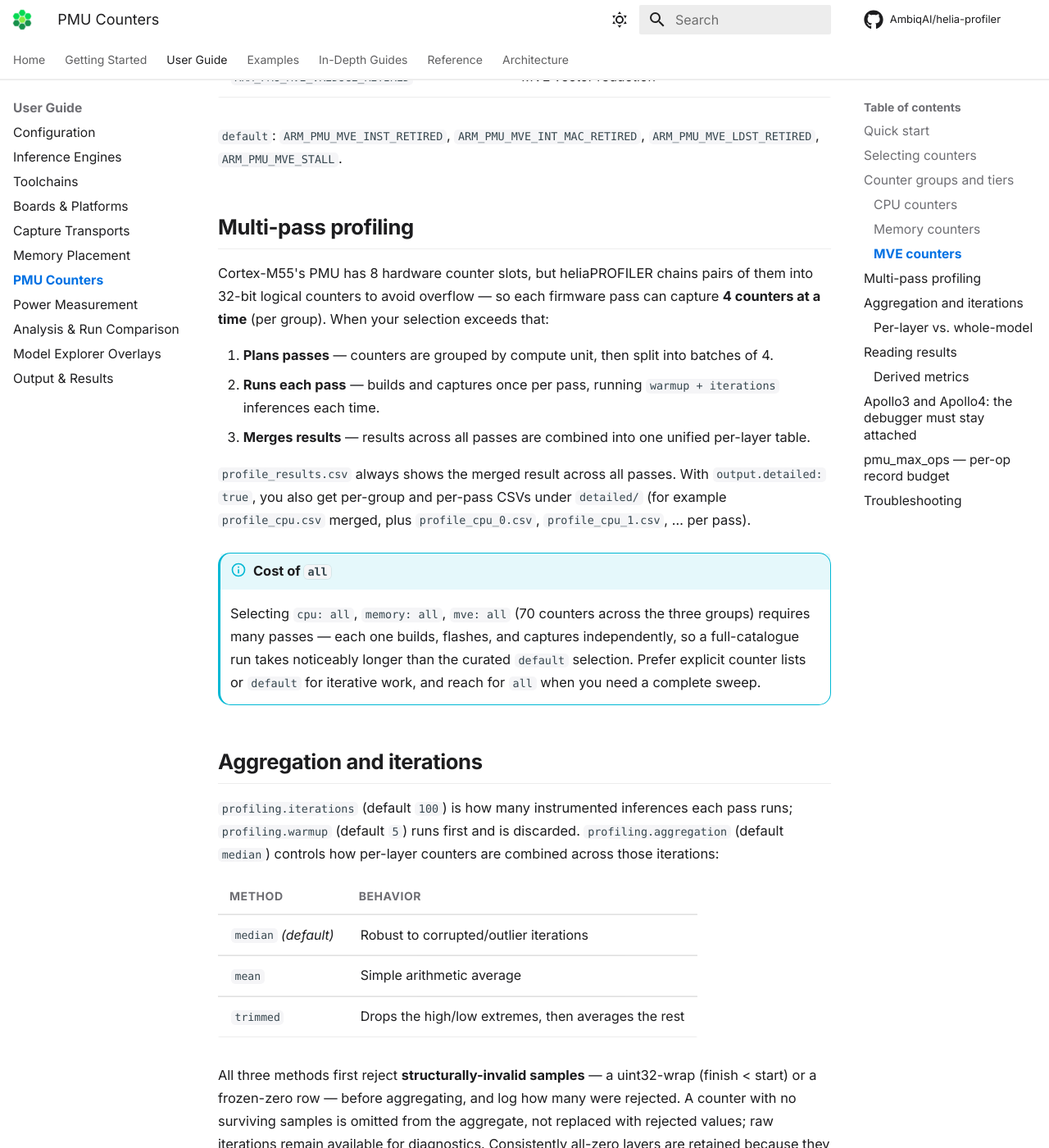
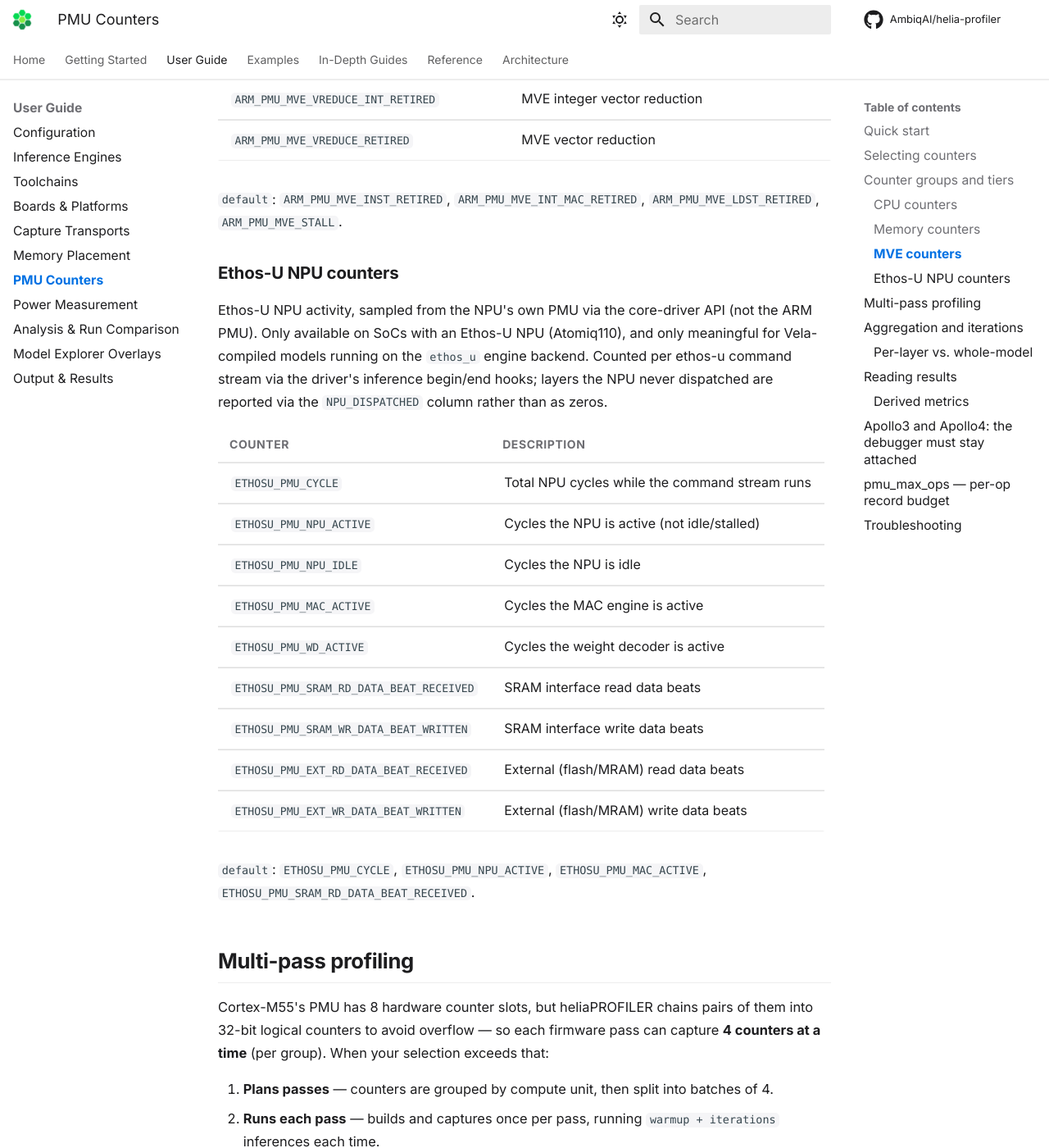
Before and after one commit to AmbiqAI/helia-profiler, an MkDocs documentation site: the page built from docs/guide/pmu-counters.md, in a window 1280 px wide and 1400 px high, scrolled down 6260 px. Shown: the whole window at 82% size. Built offline with MkDocs 1.6.1 and Material for MkDocs 9.7.7, drawn with Linux system fonts in a browser that asks for light colours; some web fonts are replaced; comment, search, counter and statistics services are not loaded; some of the changed text lies outside the part shown.

Commit message:
docs: correct the ethos_npu counter group and NPU quickstart guidance
The PMU guide omitted the ethos_npu tier entirely and claimed only
cpu/mve/memory groups exist. The compatibility baseline still described
NSX_HELIA_RT_ENABLE_ETHOSU as outside what HPX consumes. Both
quickstarts claimed the rt and aot configs were interchangeable and
omitted the extra (analysis / aot) each one needs to pass preflight.

```diff
--- a/docs/guide/pmu-counters.md
+++ b/docs/guide/pmu-counters.md
@@ -62,6 +62,7 @@ available depends on the target's **PMU tier**:
 | Tier | SoC family | Groups |
 |---|---|---|
 | Armv8-M PMU | Apollo5 family (Cortex-M55, including Apollo330P) | `cpu`, `mve`, `memory` |
+| Armv8-M PMU + Ethos-U | Atomiq110 (Cortex-M55 + Ethos-U85) | `cpu`, `mve`, `memory`, `ethos_npu` |
 | DWT-only | Apollo3/Apollo3P, Apollo4/Apollo4P/Apollo4L (Cortex-M4) | Cycle counter only — no group selection |
 
 On DWT-only targets, heliaPROFILER warns and captures cycle counts only;
@@ -167,6 +168,30 @@ Cortex-M55 (the Armv8-M PMU tier).
 
 `default`: `ARM_PMU_MVE_INST_RETIRED`, `ARM_PMU_MVE_INT_MAC_RETIRED`,
 `ARM_PMU_MVE_LDST_RETIRED`, `ARM_PMU_MVE_STALL`.
+
+### Ethos-U NPU counters
+
+Ethos-U NPU activity, sampled from the NPU's own PMU via the core-driver
+API (not the ARM PMU). Only available on SoCs with an Ethos-U NPU
+(Atomiq110), and only meaningful for Vela-compiled models running on the
+`ethos_u` engine backend. Counted per ethos-u command stream via the
+driver's inference begin/end hooks; layers the NPU never dispatched are
+reported via the `NPU_DISPATCHED` column rather than as zeros.
+
+| Counter | Description |
+|---|---|
+| `ETHOSU_PMU_CYCLE` | Total NPU cycles while the command stream runs |
+| `ETHOSU_PMU_NPU_ACTIVE` | Cycles the NPU is active (not idle/stalled) |
+| `ETHOSU_PMU_NPU_IDLE` | Cycles the NPU is idle |
+| `ETHOSU_PMU_MAC_ACTIVE` | Cycles the MAC engine is active |
+| `ETHOSU_PMU_WD_ACTIVE` | Cycles the weight decoder is active |
+| `ETHOSU_PMU_SRAM_RD_DATA_BEAT_RECEIVED` | SRAM interface read data beats |
+| `ETHOSU_PMU_SRAM_WR_DATA_BEAT_WRITTEN` | SRAM interface write data beats |
+| `ETHOSU_PMU_EXT_RD_DATA_BEAT_RECEIVED` | External (flash/MRAM) read data beats |
+| `ETHOSU_PMU_EXT_WR_DATA_BEAT_WRITTEN` | External (flash/MRAM) write data beats |
+
+`default`: `ETHOSU_PMU_CYCLE`, `ETHOSU_PMU_NPU_ACTIVE`,
+`ETHOSU_PMU_MAC_ACTIVE`, `ETHOSU_PMU_SRAM_RD_DATA_BEAT_RECEIVED`.
 
 ## Multi-pass profiling
 
@@ -334,5 +359,6 @@ per-SoC limit rather than a config knob.
 
 ??? failure "PMU counter group not supported for this target"
     The requested group (for example `mve`) isn't available on the
-    target's PMU tier or SoC. Only `cpu`, `mve`, and `memory` exist, and
-    `mve` requires the Armv8-M PMU tier (Cortex-M55 / Apollo5 family).
+    target's PMU tier or SoC. The groups are `cpu`, `mve`, `memory`, and
+    `ethos_npu`; `mve` requires the Armv8-M PMU tier (Cortex-M55), and
+    `ethos_npu` an SoC with an Ethos-U NPU (Atomiq110).
```
Also changed, not shown: docs/architecture/compatibility-baseline.md (+6 -5 lines), 2 other files.
